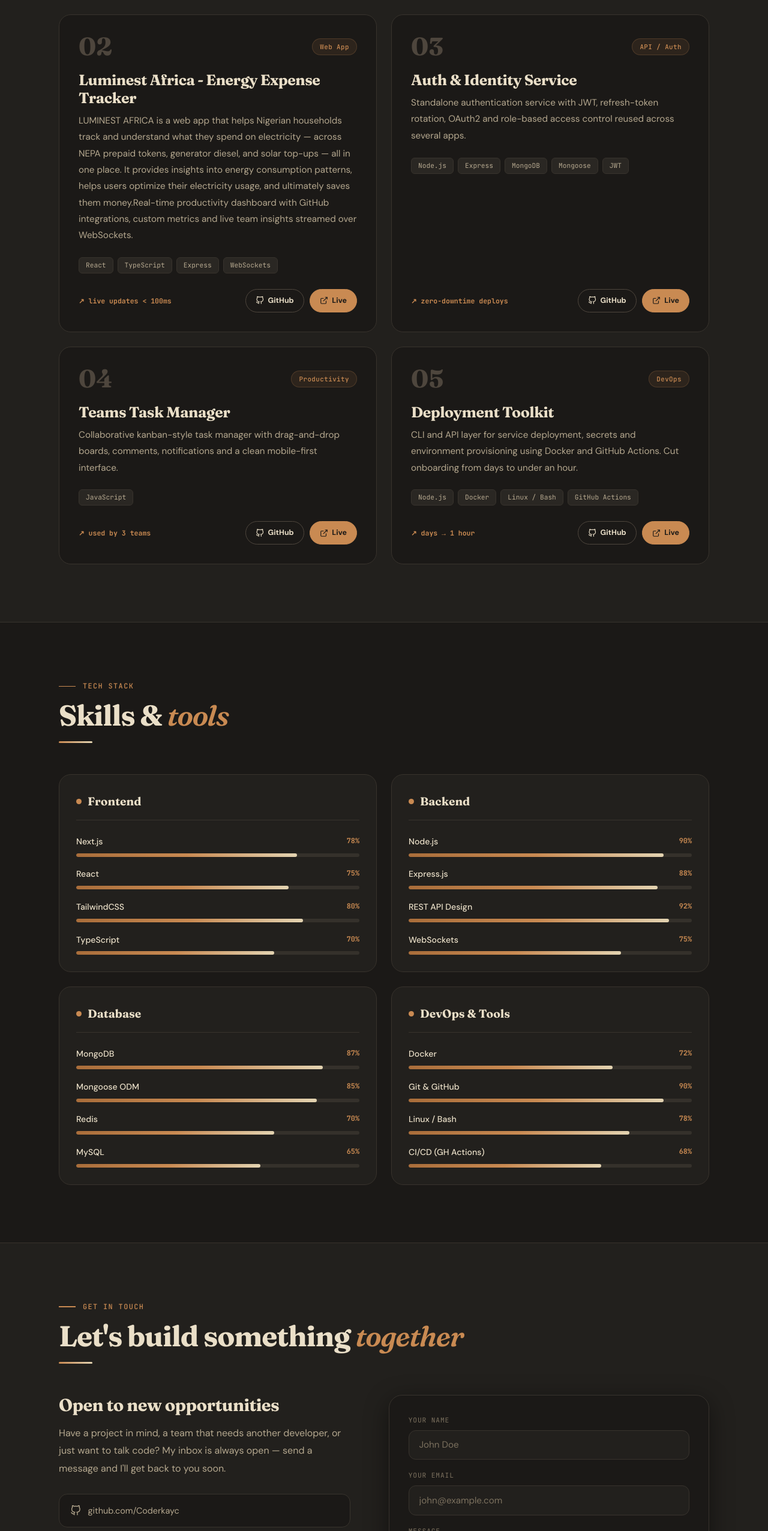
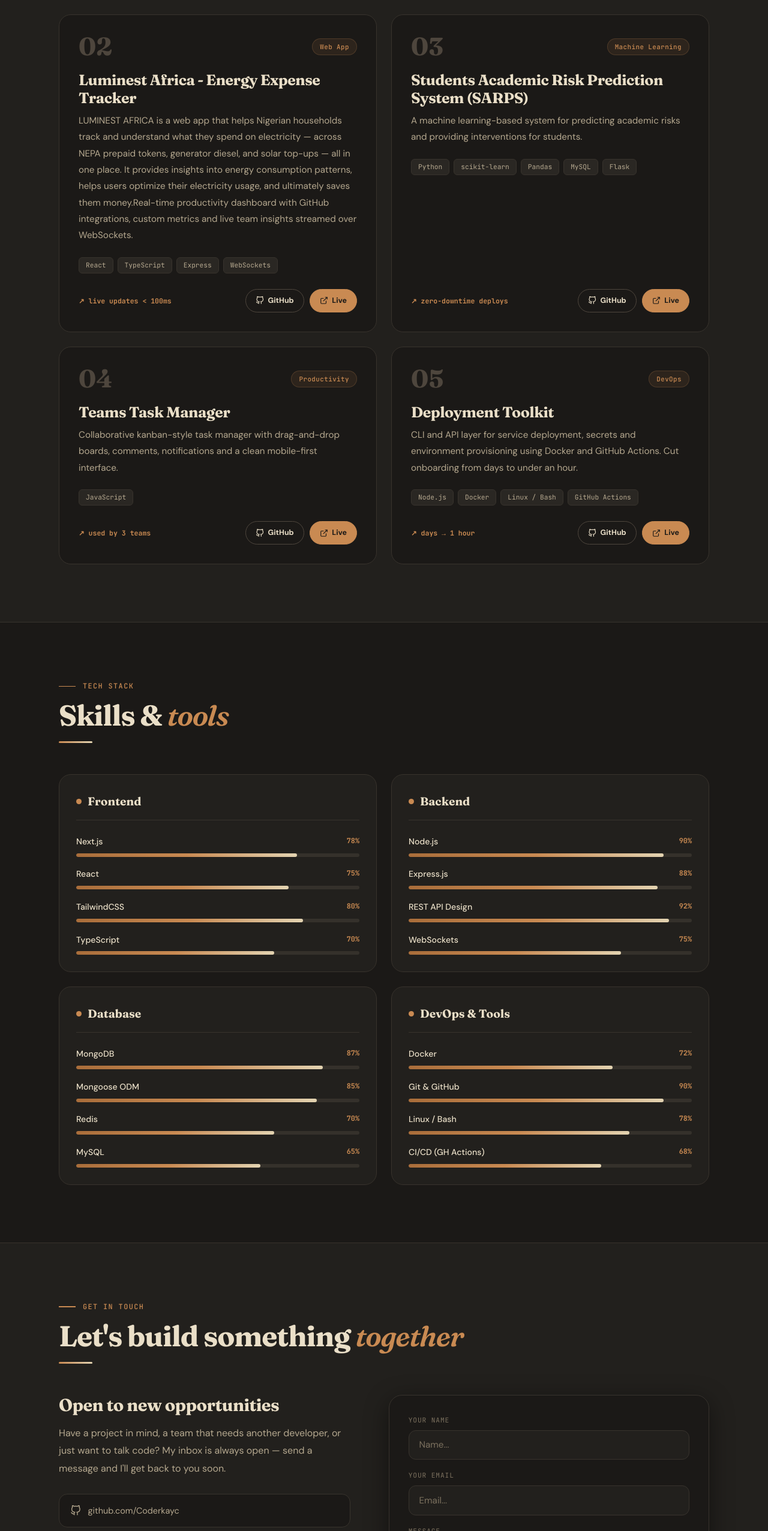
Before and after one commit to Coderkayc/portfolio_coderkayc-v2, a Next.js app in the folder frontend/: page / in a window 1280 px wide. Shown: the part 2173-4726 px from the top of the page at 60% size. Built offline with nearby package versions, Linux system fonts and the light colour scheme.

Commit message:
updated the project.jsx file

```diff
--- a/frontend/src/components/Contact.jsx
+++ b/frontend/src/components/Contact.jsx
@@ -69,12 +69,12 @@ export default function Contact() {
           <form className="contact-form reveal reveal-right" ref={formRef} onSubmit={handleSubmit}>
             <div className="form-group">
               <label className="form-label" htmlFor="name">Your name</label>
-              <input id="name" type="text" name="name" className="form-input" placeholder="John Doe"
+              <input id="name" type="text" name="name" className="form-input" placeholder="Name..."
                 value={form.name} onChange={handleChange} required />
             </div>
             <div className="form-group">
               <label className="form-label" htmlFor="email">Your email</label>
-              <input id="email" type="email" name="email" className="form-input" placeholder="john@example.com"
+              <input id="email" type="email" name="email" className="form-input" placeholder="Email..."
                 value={form.email} onChange={handleChange} required />
             </div>
             <div className="form-group">
--- a/frontend/src/components/Projects.jsx
+++ b/frontend/src/components/Projects.jsx
@@ -37,13 +37,13 @@ const projects = [
     live: 'https://luminestafrica.vercel.app',
   },
   {
-    tag: 'API / Auth',
-    name: 'Auth & Identity Service',
-    desc: 'Standalone authentication service with JWT, refresh-token rotation, OAuth2 and role-based access control reused across several apps.',
-    stack: ['Node.js', 'Express', 'MongoDB', 'Mongoose', 'JWT'],
+    tag: 'Machine Learning',
+    name: 'Students Academic Risk Prediction System (SARPS)',
+    desc: 'A machine learning-based system for predicting academic risks and providing interventions for students.',
+    stack: ['Python', 'scikit-learn', 'Pandas', 'MySQL', 'Flask'],
     perf: 'zero-downtime deploys',
-    github: 'https://github.com/yourhandle/auth-service',
-    live: 'https://auth.yourname.dev',
+    github: 'https://github.com/Coderkayc/sarp',
+    live: 'https://sarps.vercel.app',
   },
   {
     tag: 'Productivity',
```
